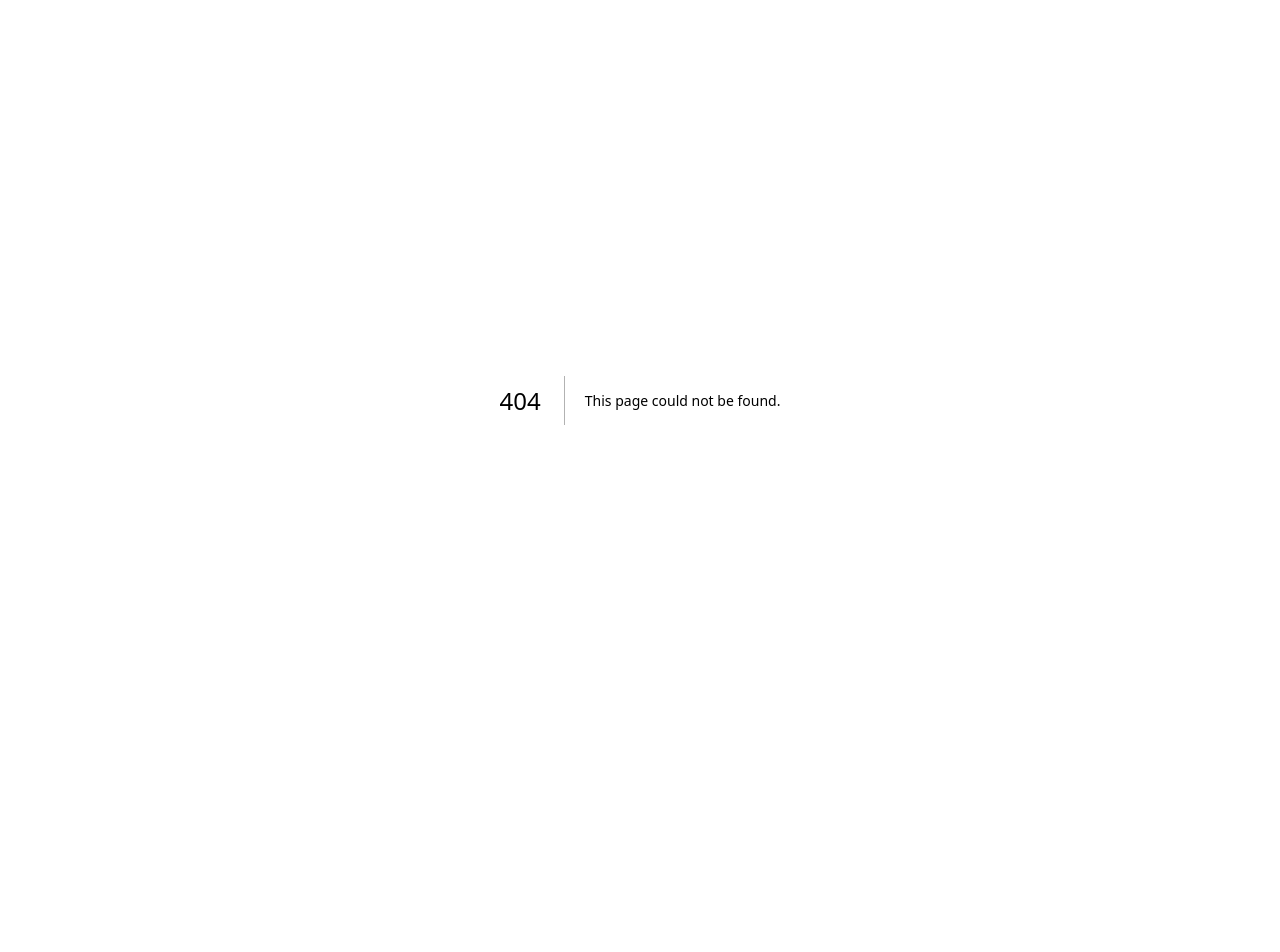
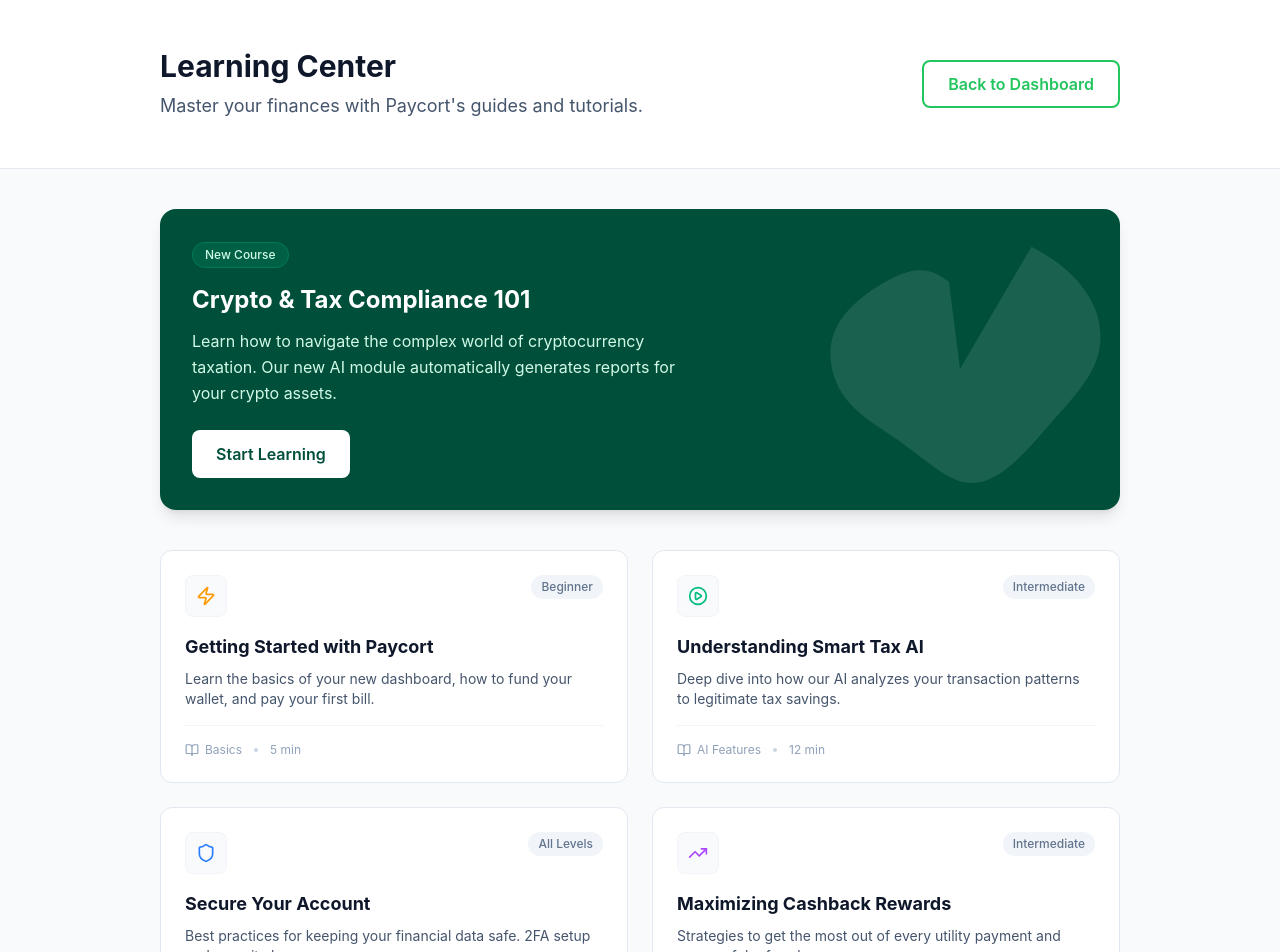
Before and after one commit to ayasemota/paycort-main, a Next.js app in the folder client/: page /learn in a window 1280 px wide. Before the commit this address had no page. Shown: the top 952 px of the page. Before the commit the page ends 800 px from the top, so only its background shows below. Built offline with nearby package versions, Linux system fonts and the light colour scheme.

Commit message:
feat: add learn page and middleware auth protection

```diff
--- /dev/null
+++ b/client/app/learn/page.tsx
@@ -0,0 +1,143 @@
+"use client";
+
+import React from "react";
+import { BookOpen, PlayCircle, Shield, TrendingUp, Zap } from "lucide-react";
+import Button from "@/components/ui/Button";
+import { useNavigation } from "@/hooks/use-navigation";
+
+// Dummy Data for Learning Modules
+const LEARN_MODULES = [
+  {
+    id: 1,
+    title: "Getting Started with Paycort",
+    description:
+      "Learn the basics of your new dashboard, how to fund your wallet, and pay your first bill.",
+    category: "Basics",
+    duration: "5 min",
+    icon: <Zap className="w-5 h-5 text-amber-500" />,
+    level: "Beginner",
+  },
+  {
+    id: 2,
+    title: "Understanding Smart Tax AI",
+    description:
+      "Deep dive into how our AI analyzes your transaction patterns to legitimate tax savings.",
+    category: "AI Features",
+    duration: "12 min",
+    icon: <PlayCircle className="w-5 h-5 text-emerald-500" />,
+    level: "Intermediate",
+  },
+  {
+    id: 3,
+    title: "Secure Your Account",
+    description:
+      "Best practices for keeping your financial data safe. 2FA setup and security keys.",
+    category: "Security",
+    duration: "8 min",
+    icon: <Shield className="w-5 h-5 text-blue-500" />,
+    level: "All Levels",
+  },
+  {
+    id: 4,
+    title: "Maximizing Cashback Rewards",
+    description:
+      "Strategies to get the most out of every utility payment and successful referral.",
+    category: "Rewards",
+    duration: "6 min",
+    icon: <TrendingUp className="w-5 h-5 text-purple-500" />,
+    level: "Intermediate",
+  },
+];
+
+export default function LearnPage() {
+  const { navigateTo } = useNavigation();
+
+  return (
+    <div className="min-h-screen bg-slate-50">
+      {/* Header Section */}
+      <div className="bg-white border-b border-slate-200">
+        <div className="max-w-5xl mx-auto px-4 sm:px-6 lg:px-8 py-12">
+          <div className="flex flex-col md:flex-row md:items-center md:justify-between gap-6">
+            <div>
+              <h1 className="text-3xl font-bold text-slate-900">
+                Learning Center
+              </h1>
+              <p className="mt-2 text-lg text-slate-600">
+                Master your finances with Paycort's guides and tutorials.
+              </p>
+            </div>
+            <Button onClick={() => navigateTo("/dashboard")} variant="outline">
+              Back to Dashboard
+            </Button>
+          </div>
+        </div>
+      </div>
+
+      {/* Content Grid */}
+      <main className="max-w-5xl mx-auto px-4 sm:px-6 lg:px-8 py-10">
+        {/* Featured Banner */}
+        <div className="bg-emerald-900 rounded-2xl p-8 mb-10 text-white flex flex-col md:flex-row items-center justify-between shadow-lg overflow-hidden relative">
+          <div className="relative z-10 max-w-lg">
+            <div className="inline-flex items-center px-3 py-1 rounded-full bg-emerald-800 text-emerald-100 text-xs font-medium mb-4 border border-emerald-700">
+              New Course
+            </div>
+            <h2 className="text-2xl font-bold mb-3">
+              Crypto & Tax Compliance 101
+            </h2>
+            <p className="text-emerald-100 mb-6 leading-relaxed">
+              Learn how to navigate the complex world of cryptocurrency
+              taxation. Our new AI module automatically generates reports for
+              your crypto assets.
+            </p>
+            <Button className="bg-white text-emerald-900 hover:bg-emerald-50 border-transparent">
+              Start Learning
+            </Button>
+          </div>
+          {/* Abstract Background Decoration */}
+          <div className="absolute right-0 top-0 h-full w-1/3 opacity-10 pointer-events-none">
+            <svg viewBox="0 0 200 200" xmlns="http://www.w3.org/2000/svg">
+              <path
+                fill="#FFFFFF"
+                d="M44.7,-76.4C58.9,-69.2,71.8,-59.1,79.6,-46.9C87.4,-34.7,90.1,-20.4,85.8,-7.1C81.5,6.2,70.2,18.5,60.5,29.6C50.8,40.7,42.7,50.6,33.4,58.8C24.1,67,13.6,73.5,1.7,70.6C-10.2,67.7,-23.5,55.4,-36.8,45.8C-50.1,36.2,-63.4,29.3,-71.8,17.9C-80.2,6.5,-83.7,-9.4,-78.6,-22.8C-73.5,-36.2,-59.8,-47.1,-46.5,-54.6C-33.2,-62.1,-20.3,-66.2,-6.9,-54.3L0,0Z"
+                transform="translate(100 100)"
+              />
+            </svg>
+          </div>
+        </div>
+
+        {/* Modules List */}
+        <div className="grid grid-cols-1 md:grid-cols-2 gap-6">
+          {LEARN_MODULES.map((module) => (
+            <div
+              key={module.id}
+              className="group bg-white rounded-xl border border-slate-200 p-6 hover:shadow-md transition-all duration-300 hover:border-emerald-200 cursor-pointer"
+            >
+              <div className="flex items-start justify-between mb-4">
+                <div className="p-2.5 rounded-lg bg-slate-50 border border-slate-100 group-hover:bg-emerald-50 group-hover:border-emerald-100 transition-colors">
+                  {module.icon}
+                </div>
+                <span className="text-xs font-medium text-slate-500 bg-slate-100 px-2.5 py-1 rounded-full">
+                  {module.level}
+                </span>
+              </div>
+
+              <h3 className="text-lg font-bold text-slate-900 mb-2 group-hover:text-emerald-700 transition-colors">
+                {module.title}
+              </h3>
+              <p className="text-slate-600 text-sm mb-4 line-clamp-2">
+                {module.description}
+              </p>
+
+              <div className="flex items-center text-xs text-slate-400 pt-4 border-t border-slate-100">
+                <BookOpen className="w-3.5 h-3.5 mr-1.5" />
+                <span className="mr-3">{module.category}</span>
+                <span className="w-1 h-1 rounded-full bg-slate-300 mr-3"></span>
+                <span>{module.duration}</span>
+              </div>
+            </div>
+          ))}
+        </div>
+      </main>
+    </div>
+  );
+}
--- a/client/app/login/page.tsx
+++ b/client/app/login/page.tsx
@@ -34,6 +34,12 @@
       const result = await response.json();
       if (response.ok) {
         localStorage.setItem("paycort_token", result.token);
+        // Set cookie for Middleware (Server-Side) protection
+        // Expire in 7 days to match typical JWT validity
+        const expires = new Date();
+        expires.setDate(expires.getDate() + 7);
+        document.cookie = `paycort_token=${result.token}; path=/; expires=${expires.toUTCString()}; SameSite=Strict`;
+
         navigateTo('/dashboard');
       } else {
         setServerError(result.message || "Invalid credentials");
--- a/client/app/register/page.tsx
+++ b/client/app/register/page.tsx
@@ -35,6 +35,11 @@
       const result = await response.json();
       if (response.ok) {
         localStorage.setItem("paycort_token", result.token);
+        // Set cookie for Middleware (Server-Side) protection
+        const expires = new Date();
+        expires.setDate(expires.getDate() + 7);
+        document.cookie = `paycort_token=${result.token}; path=/; expires=${expires.toUTCString()}; SameSite=Strict`;
+
         navigateTo('/onboarding');
       } else {
         setServerError(result.message || "Something went wrong");
--- /dev/null
+++ b/client/middleware.ts
@@ -0,0 +1,49 @@
+import { NextResponse } from 'next/server';
+import type { NextRequest } from 'next/server';
+
+// Routes that require authentication
+const protectedRoutes = [
+  '/dashboard',
+  '/profile',
+  '/settings',
+  '/wallet',
+  '/transactions'
+];
+
+export function middleware(request: NextRequest) {
+  const path = request.nextUrl.pathname;
+
+  // Check if the current path is a protected route
+  const isProtectedRoute = protectedRoutes.some(route => path.startsWith(route));
+
+  if (isProtectedRoute) {
+    // Check for the presence of the auth cookie
+    const token = request.cookies.get('paycort_token')?.value;
+
+    if (!token) {
+      // Redirect to login if no token is found
+      const loginUrl = new URL('/login', request.url);
+      // Optionally preserve the return URL
+      loginUrl.searchParams.set('from', path);
+      return NextResponse.redirect(loginUrl);
+    }
+  }
+
+  return NextResponse.next();
+}
+
+export const config = {
+  matcher: [
+    /*
+     * Match all request paths except for the ones starting with:
+     * - api (API routes)
+     * - _next/static (static files)
+     * - _next/image (image optimization files)
+     * - favicon.ico (favicon file)
+     * - login (auth pages)
+     * - register
+     * - learn (public page)
+     */
+    '/((?!api|_next/static|_next/image|favicon.ico|login|register|learn).*)',
+  ],
+};
```
